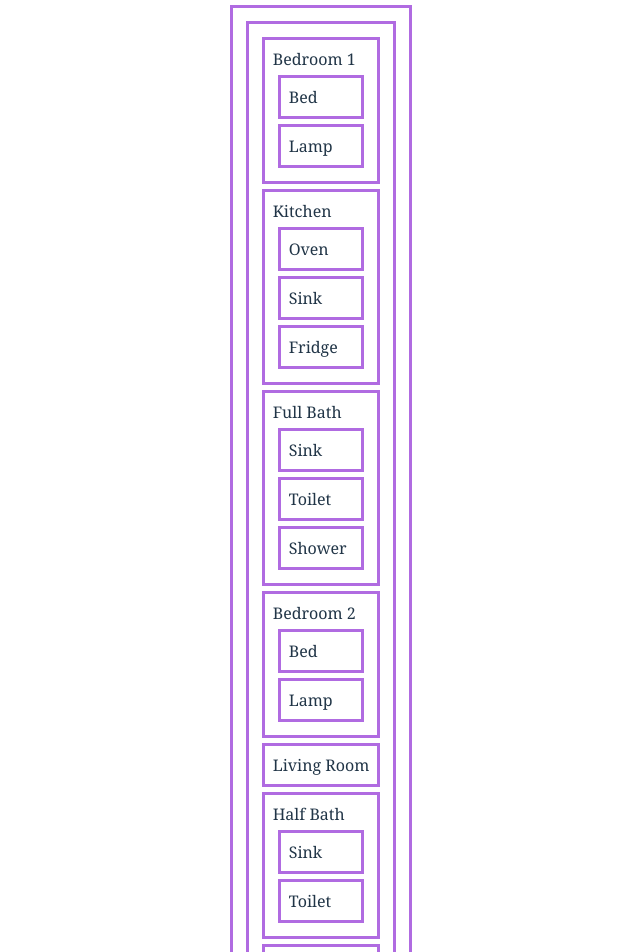
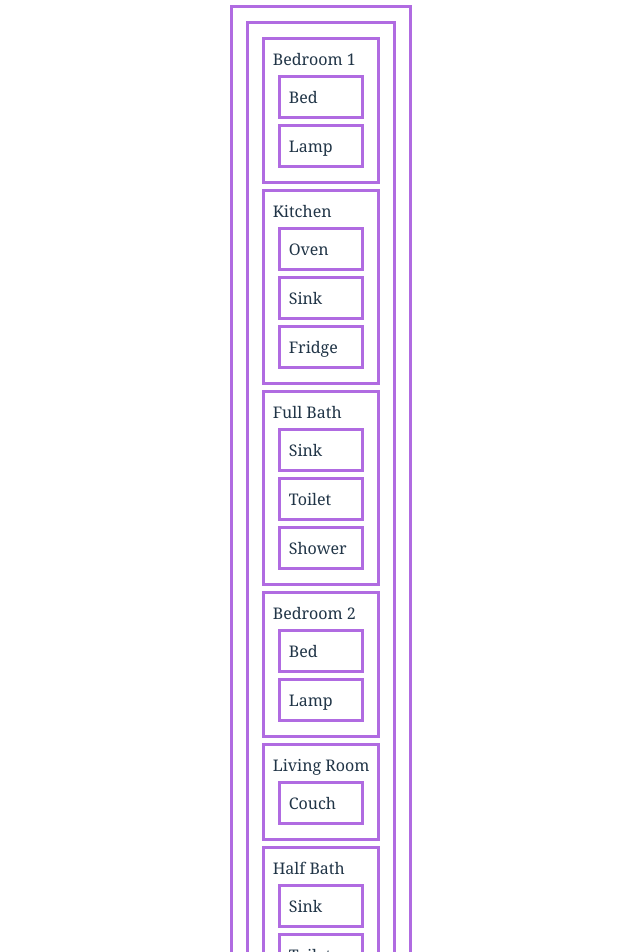
Before and after one commit to natnichols/floorplan-lab, a React (Vite) app: page / in a window 1280 px wide. Shown: the top 952 px of the page, without its empty margins (319-959 px from the left). Built offline with nearby package versions, Linux system fonts and the light colour scheme.

Commit message:
add Couch component to LivingRoom

```diff
--- /dev/null
+++ b/src/Couch.jsx
@@ -0,0 +1,9 @@
+const Couch = (props) => {
+  return (
+    <div>
+      Couch
+    </div>
+  )
+}
+
+export default Couch;
--- a/src/LivingRoom.jsx
+++ b/src/LivingRoom.jsx
@@ -1,7 +1,10 @@
+import Couch from "./Couch";
+
 const LivingRoom = (props) => {
   return (
     <div>
       Living Room
+      <Couch />
     </div>
   );
 }
```
